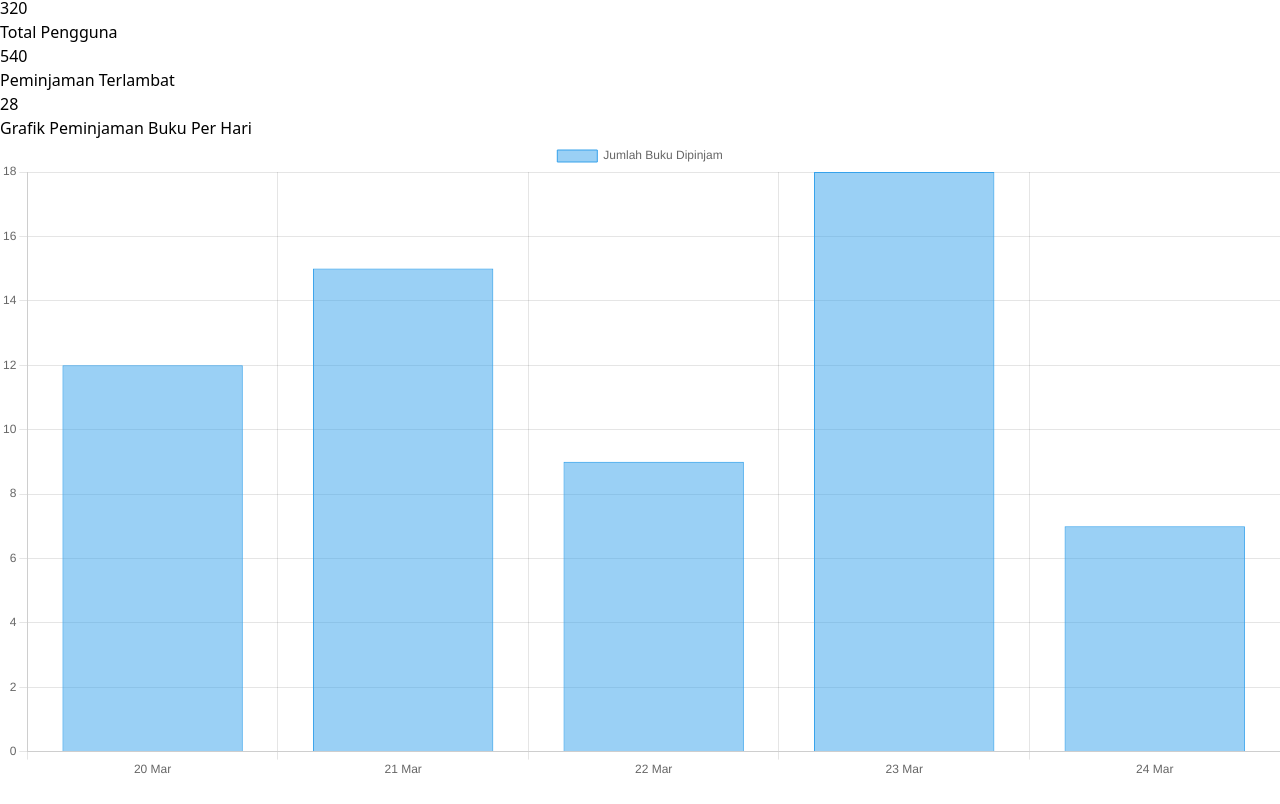
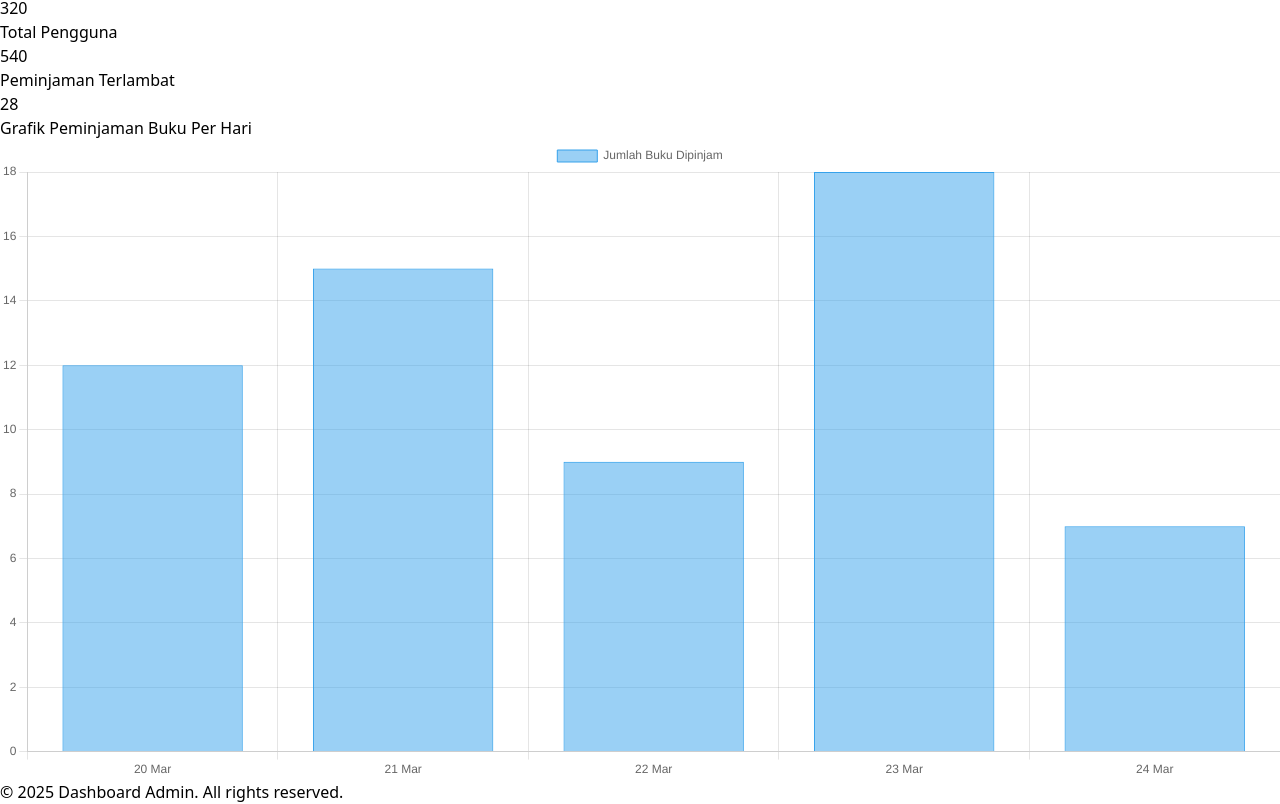
Before and after one commit to randikasptra/Apip-react, a React (Vite) app: page /dashboard in a window 1280 px wide. Shown: the part 360-1164 px from the top of the page. Before the commit the page ends 1140 px from the top, so only its background shows below. Built offline with nearby package versions, Linux system fonts and the light colour scheme.

Commit message:
Menambahkan footer ke dashboard

```diff
--- a/src/pages/dashboard.jsx
+++ b/src/pages/dashboard.jsx
@@ -2,6 +2,7 @@ import React, { useEffect, useRef, useState } from "react";
 import Chart from "chart.js/auto";
 import Sidebar from "../components//Fragments/Sidebar"; // Pastikan path benar
 import { FiMenu } from "react-icons/fi";
+import Footer from "../components/Fragments/Footer";
 
 const Dashboard = () => {
   const chartRef = useRef(null);
@@ -89,7 +90,9 @@ const Dashboard = () => {
           <canvas ref={chartRef}></canvas>
         </div>
       </div>
+      <Footer />
     </div>
+
   );
 };
 
```
